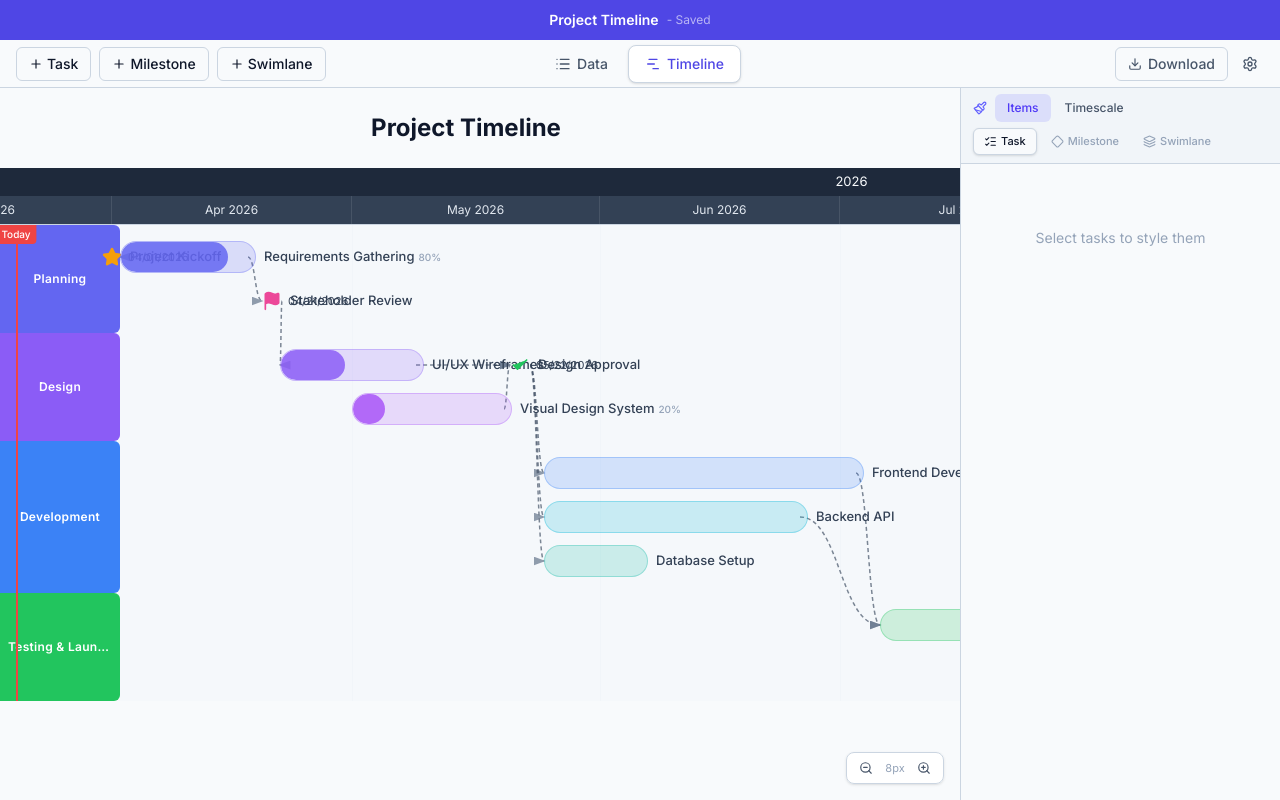
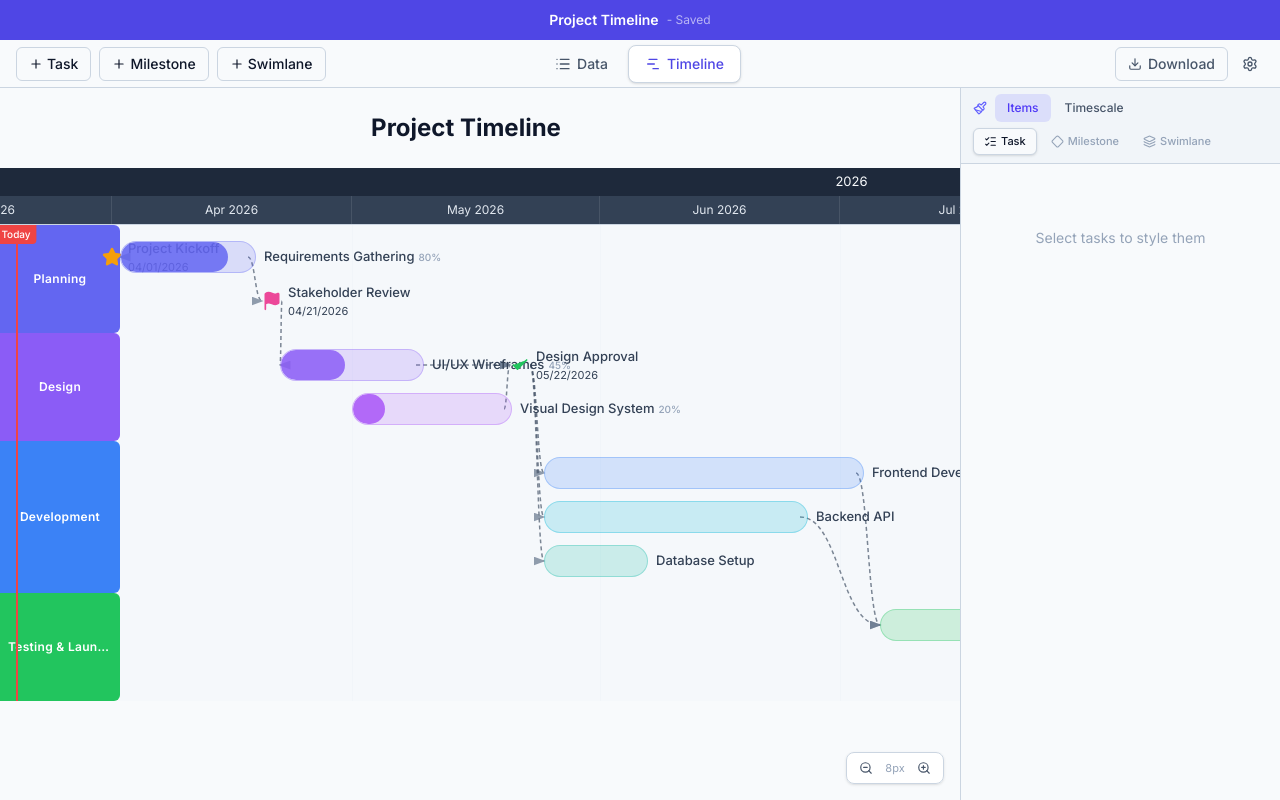
Before and after one commit to hraqian/visualize_project_timeline, a React (Vite) app: page / in a window 1280 px wide. Built offline with nearby package versions, Linux system fonts and the light colour scheme.

Commit message:
feat: add Position control to milestone title/date sections for swimlaned milestones — 4-position picker (above/below/left/right), same-side stacking (date below title)

```diff
--- a/src/components/StylePane/StylePane.tsx
+++ b/src/components/StylePane/StylePane.tsx
@@ -1406,6 +1406,31 @@ function MilestoneStyleControls({
             </button>
           </div>
 
+          {/* Row 3: Position (only for swimlaned milestones) */}
+          {item.swimlaneId !== null && (
+            <div>
+              <label className="text-[10px] text-[var(--color-text-muted)] uppercase tracking-wider font-medium block mb-1.5">
+                Position
+              </label>
+              <div className="flex gap-1">
+                {MILESTONE_DATE_POSITIONS.map((pos) => (
+                  <button
+                    key={pos.id}
+                    onClick={() => updateMilestoneStyle(item.id, { labelPosition: pos.id })}
+                    className={`flex items-center justify-center w-10 h-9 rounded border transition-colors ${
+                      style.labelPosition === pos.id
+                        ? 'bg-[var(--color-bg-tertiary)] border-[var(--color-border)] text-[var(--color-text)]'
+                        : 'border-transparent text-[var(--color-text-muted)] hover:bg-[var(--color-surface-hover)] hover:text-[var(--color-text-secondary)]'
+                    }`}
+                    title={pos.label}
+                  >
+                    <MilestonePositionIcon position={pos.id} />
+                  </button>
+                ))}
+              </div>
+            </div>
+          )}
+
           {/* Apply to all milestones */}
           <MilestoneTitleApplyToAll item={item} />
         </div>
@@ -1498,7 +1523,8 @@ function MilestoneStyleControls({
             />
           </div>
 
-          {/* Row 4: Position */}
+          {/* Row 4: Position (only for swimlaned milestones) */}
+          {item.swimlaneId !== null && (
             <div>
               <label className="text-[10px] text-[var(--color-text-muted)] uppercase tracking-wider font-medium block mb-1.5">
                 Position
@@ -1515,11 +1541,12 @@ function MilestoneStyleControls({
                     }`}
                     title={pos.label}
                   >
-                  <MilestoneDatePositionIcon position={pos.id} />
+                    <MilestonePositionIcon position={pos.id} />
                   </button>
                 ))}
               </div>
             </div>
+          )}
 
           {/* Apply to all milestones */}
           <MilestoneDateApplyToAll item={item} />
@@ -1751,7 +1778,7 @@ function PositionIcon({ position }: { position: LabelPosition }) {
 }
 
 // Milestone date position icons: "T" + diamond shape in 4 arrangements
-function MilestoneDatePositionIcon({ position }: { position: LabelPosition }) {
+function MilestonePositionIcon({ position }: { position: LabelPosition }) {
   const dia = '#9ca3af';  // gray-400 (diamond shape)
   const tk = '#334155';   // slate-800 (text "T")
   // Diamond path centered at (cx, cy) with radius r
--- a/src/components/TimelineView/TimelineView.tsx
+++ b/src/components/TimelineView/TimelineView.tsx
@@ -1012,8 +1012,28 @@ function MilestoneItem({ item, x, y, iconTopOverride, translateX, isSelected, is
     );
   }
 
-  // ─── Swimlaned milestones: current absolute-positioning behavior ───
+  // ─── Swimlaned milestones: position-based layout ───
   const iconTop = iconTopOverride !== undefined ? iconTopOverride : y + ROW_HEIGHT / 2 - style.size / 2;
+
+  // Determine if title and date are on the same side
+  const titlePos = style.labelPosition;
+  const datePos = style.dateLabelPosition;
+  const sameSide = style.showTitle && style.showDate && titlePos === datePos;
+
+  // Helper: compute positioning style for a given side
+  const sideStyle = (side: string) => {
+    switch (side) {
+      case 'above': return { left: '50%', transform: 'translateX(-50%)', bottom: '100%', marginBottom: 2 } as const;
+      case 'below': return { left: '50%', transform: 'translateX(-50%)', top: '100%', marginTop: 2 } as const;
+      case 'left': return { right: '100%', top: '50%', transform: 'translateY(-50%)', marginRight: 6 } as const;
+      case 'right': return { left: '100%', top: '50%', transform: 'translateY(-50%)', marginLeft: 6 } as const;
+      default: return { left: '100%', top: '50%', transform: 'translateY(-50%)', marginLeft: 6 } as const;
+    }
+  };
+
+  // Helper: text alignment for vertical sides
+  const textAlignForSide = (side: string) =>
+    side === 'above' || side === 'below' ? 'center' as const : 'left' as const;
 
   return (
     <div
@@ -1041,6 +1061,49 @@ function MilestoneItem({ item, x, y, iconTopOverride, translateX, isSelected, is
         )}
       </div>
 
+      {sameSide ? (
+        /* Title and date on the same side — stack them in a single container */
+        <div
+          className="absolute whitespace-nowrap"
+          style={{
+            ...sideStyle(titlePos),
+            textAlign: textAlignForSide(titlePos),
+          }}
+        >
+          <div
+            className="truncate cursor-pointer"
+            style={{
+              fontSize: style.fontSize,
+              fontFamily: style.fontFamily,
+              fontWeight: style.fontWeight,
+              fontStyle: style.fontStyle ?? 'normal',
+              textDecoration: style.textDecoration ?? 'none',
+              color: style.fontColor,
+              maxWidth: 200,
+              overflow: 'hidden',
+              textOverflow: 'ellipsis',
+            }}
+            onClick={(e) => { e.stopPropagation(); onClickLabel(); }}
+          >
+            {item.name}
+          </div>
+          <div
+            className="cursor-pointer"
+            style={{
+              fontSize: style.dateFontSize,
+              fontFamily: style.dateFontFamily,
+              fontWeight: style.dateFontWeight,
+              fontStyle: style.dateFontStyle ?? 'normal',
+              textDecoration: style.dateTextDecoration ?? 'none',
+              color: style.dateFontColor,
+            }}
+            onClick={(e) => { e.stopPropagation(); onClickDate(); }}
+          >
+            {format(parseISO(item.startDate), style.dateFormat || 'MMM d')}
+          </div>
+        </div>
+      ) : (
+        <>
           {/* Title label */}
           {style.showTitle && (
             <div
@@ -1055,17 +1118,7 @@ function MilestoneItem({ item, x, y, iconTopOverride, translateX, isSelected, is
                 maxWidth: 200,
                 overflow: 'hidden',
                 textOverflow: 'ellipsis',
-            ...(style.labelPosition === 'far-left'
-              ? { right: '100%', top: '50%', transform: 'translateY(-50%)', marginRight: 24 }
-              : style.labelPosition === 'left'
-              ? { right: '100%', top: '50%', transform: 'translateY(-50%)', marginRight: 8 }
-              : style.labelPosition === 'center'
-              ? { left: '50%', top: '50%', transform: 'translate(-50%, -50%)' }
-              : style.labelPosition === 'above'
-              ? { left: '50%', bottom: '100%', transform: 'translateX(-50%)', marginBottom: 4 }
-              : style.labelPosition === 'below'
-              ? { left: '50%', top: '100%', transform: 'translateX(-50%)', marginTop: 4 }
-              : { left: '100%', top: '50%', transform: 'translateY(-50%)', marginLeft: 8 }),
+                ...sideStyle(titlePos),
               }}
               onClick={(e) => { e.stopPropagation(); onClickLabel(); }}
             >
@@ -1084,19 +1137,15 @@ function MilestoneItem({ item, x, y, iconTopOverride, translateX, isSelected, is
                 fontStyle: style.dateFontStyle ?? 'normal',
                 textDecoration: style.dateTextDecoration ?? 'none',
                 color: style.dateFontColor,
-            ...(style.dateLabelPosition === 'above'
-              ? { left: '50%', transform: 'translateX(-50%)', bottom: '100%', marginBottom: 2 }
-              : style.dateLabelPosition === 'left'
-              ? { right: '100%', top: '50%', transform: 'translateY(-50%)', marginRight: 6 }
-              : style.dateLabelPosition === 'right'
-              ? { left: '100%', top: '50%', transform: 'translateY(-50%)', marginLeft: 6 }
-              : { left: '50%', transform: 'translateX(-50%)', top: '100%', marginTop: 2 }),
+                ...sideStyle(datePos),
               }}
               onClick={(e) => { e.stopPropagation(); onClickDate(); }}
             >
               {format(parseISO(item.startDate), style.dateFormat || 'MMM d')}
             </div>
           )}
+        </>
+      )}
     </div>
   );
 }
```
Lines whose indentation alone changed are shown as unchanged.
